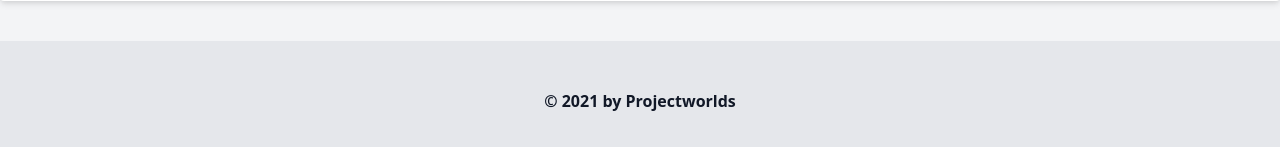
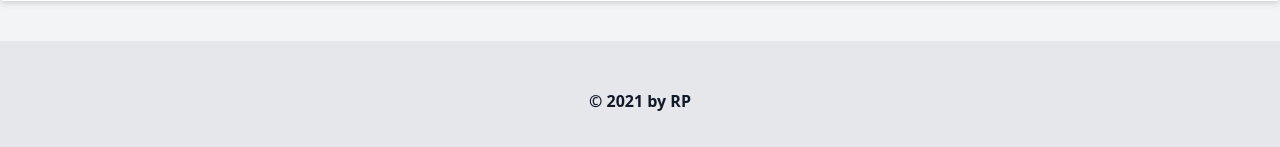
Before and after one commit to Ritesh109/bnksy, a Django app: page /accounts/register/ in a window 1280 px wide. Shown: the part 876-1023 px from the top of the page. Run offline with Django 3.2, Linux system fonts and the light colour scheme; data comes from the database, SQL or seed files in the repository; parts of the project's set-up code (start-up, migrations or seed data) failed here and were passed over.

Commit message:
Update footer.html

```diff
--- a/templates/core/footer.html
+++ b/templates/core/footer.html
@@ -3,7 +3,7 @@
         <div class="mt-5 flex flex-col items-center">
             <div class="sm:w-2/3 text-center py-6">
                 <p class="text-md text-gray-900 font-bold mb-2">
-                    © 2021 by <a href="#" target="_blank">Projectworlds</a>
+                    © 2021 by <a href="#" target="_blank">RP</a>
                 </p>
             </div>
         </div>
```
